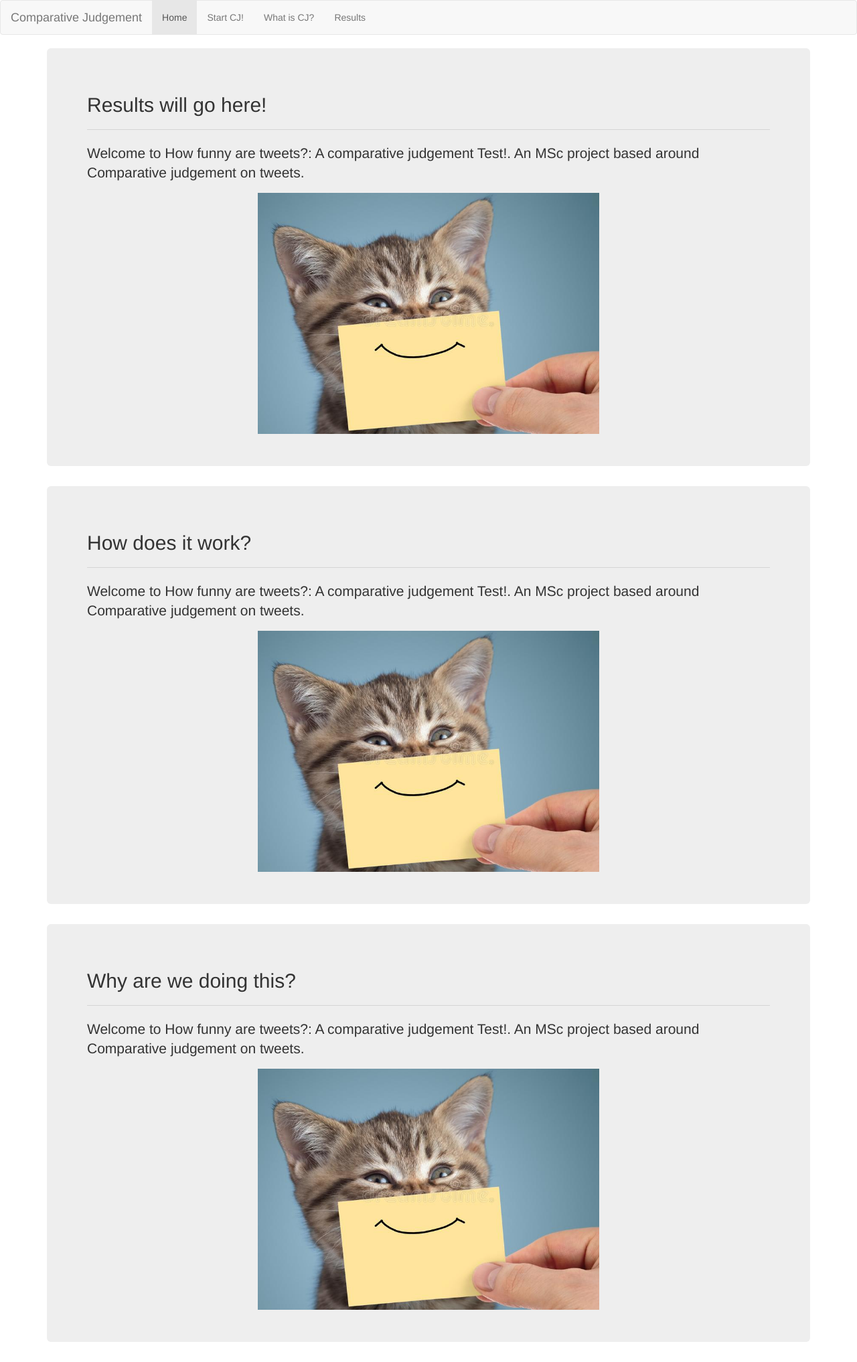
After one commit to codingWithAndy/CDT_MSc_Thesis, a Flask app: page /results/ in a window 1280 px wide. The commit adds this page. Shown: the whole page at 67% size. Run offline with Flask 2, Linux system fonts and the light colour scheme; some libraries are stand-ins or nearby versions.

Commit message:
created results page.

```diff
--- a/Implementation/Web App/app.py
+++ b/Implementation/Web App/app.py
@@ -51,5 +51,19 @@ def explination():
 
     return render_template('explination.html')
 
+@app.route('/results/', methods=['GET','POST'])
+def results():
+    if request.method == 'GET':
+        pass
+
+    if request.method == 'POST':
+        name = request.form.get('name')
+        post = request.form.get('post')
+        create_post(name, post)
+
+    #posts = get_post()
+
+    return render_template('results.html')
+
 if __name__ == '__main__':
     app.run(debug=True)
--- a/Implementation/Web App/templates/base.html
+++ b/Implementation/Web App/templates/base.html
@@ -29,9 +29,10 @@
                 <a class="navbar-brand" href="#">Comparative Judgement</a>
             </div>
             <ul class="nav navbar-nav">
-                <li><a href="{{ url_for( 'index') }}">Page 1</a></li>
-                <li><a href="{{ url_for( 'compare') }}">Page 2</a></li>
-                <li><a href="{{ url_for( 'explination') }}">Page 3</a></li>
+                <li class="active"><a href="{{ url_for( 'index') }}">Home</a></li>
+                <li><a href="{{ url_for( 'compare') }}">Start CJ!</a></li>
+                <li><a href="{{ url_for( 'explination') }}">What is CJ?</a></li>
+                <li><a href="{{ url_for( 'results') }}">Results</a></li>
             </ul>
         </div>
     </nav>
--- /dev/null
+++ b/Implementation/Web App/templates/results.html
@@ -0,0 +1,27 @@
+{% extends 'base.html' %} {% block body %}
+<!--<<div class="jumbotron ">
+   img src=" {{ url_for( 'static', filename='images/img.png' ) }} " width="80%" alt="">-->
+<div class="container ">
+    <div class="jumbotron ">
+        <h2 class="display-4 ">Results will go here!</h2>
+
+        <hr class="my-4 ">
+        <p class="lead ">Welcome to How funny are tweets?: A comparative judgement Test!. An MSc project based around Comparative judgement on tweets.</p>
+        <img src=" {{ url_for( 'static', filename='images/cat_smile.jpg' ) }} " width="80%" alt="" class="center">
+    </div>
+    <div class="jumbotron ">
+        <h2 class="display-4 ">How does it work?</h2>
+
+        <hr class="my-4 ">
+        <p class="lead ">Welcome to How funny are tweets?: A comparative judgement Test!. An MSc project based around Comparative judgement on tweets.</p>
+        <img src=" {{ url_for( 'static', filename='images/cat_smile.jpg' ) }} " width="80%" alt="" class="center">
+    </div>
+    <div class="jumbotron ">
+        <h2 class="display-4 ">Why are we doing this?</h2>
+
+        <hr class="my-4 ">
+        <p class="lead ">Welcome to How funny are tweets?: A comparative judgement Test!. An MSc project based around Comparative judgement on tweets.</p>
+        <img src=" {{ url_for( 'static', filename='images/cat_smile.jpg' ) }} " width="80%" alt="" class="center">
+    </div>
+</div>
+{% endblock %}
```
Also changed, not shown: Implementation/Web App/templates/index.html (+6 -6 lines).
